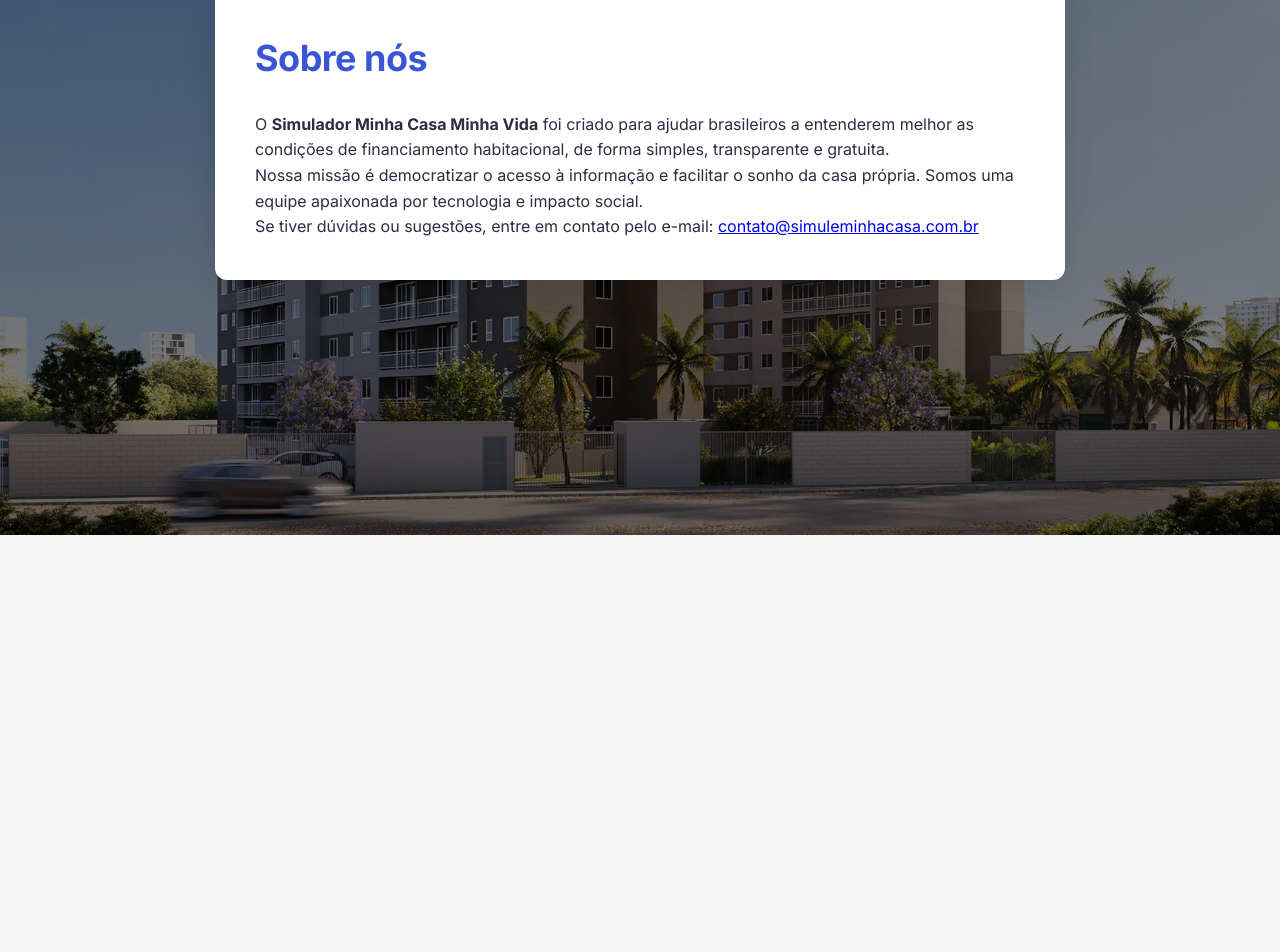
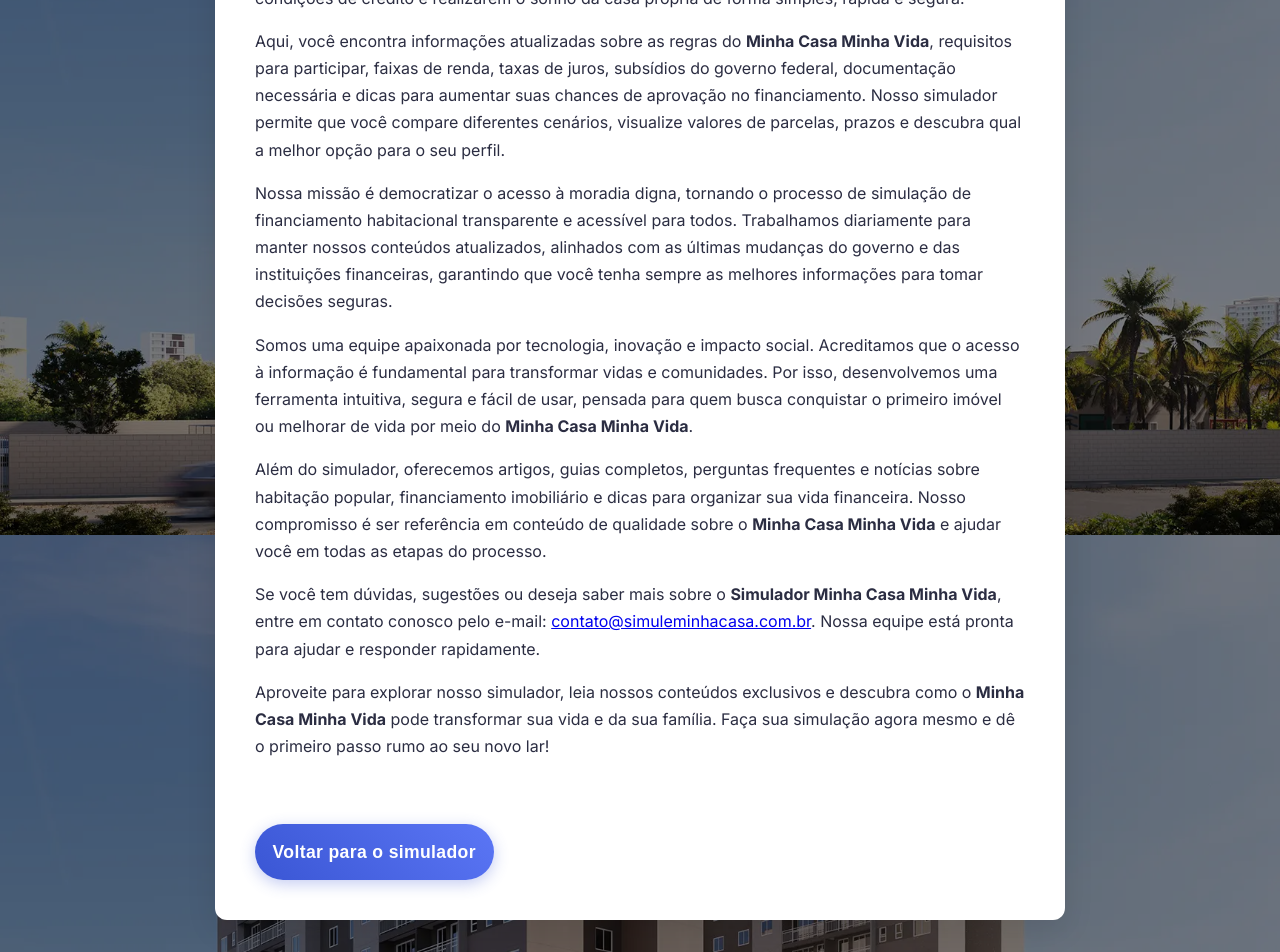
Before and after one commit to Rivas12/minhacasa-simulador-seo, a Next.js app: page /sobre in a window 1280 px wide. Shown: the part 265-1217 px from the top of the page. Before the commit the page ends 800 px from the top, so only its background shows below. Built offline with nearby package versions, Linux system fonts and the light colour scheme.

Commit message:
feat: enhance Sobre page content and add navigation button

```diff
--- a/src/pages/sobre.js
+++ b/src/pages/sobre.js
@@ -1,6 +1,9 @@
 import Head from 'next/head';
+import { useRouter } from 'next/navigation';
 
 export default function Sobre() {
+  const router = useRouter();
+
   return (
     <>
       <Head>
@@ -10,16 +13,36 @@
       </Head>
       <div className="simulator-container">
         <div className="simulator-card">
-          <h1>Sobre nós</h1>
+          <h1 className="handwritten-title">Sobre nós</h1>
+          <div className="terms-content">
             <p>
-            O <strong>Simulador Minha Casa Minha Vida</strong> foi criado para ajudar brasileiros a entenderem melhor as condições de financiamento habitacional, de forma simples, transparente e gratuita.
+                O <strong>Simulador Minha Casa Minha Vida</strong> é a principal plataforma online gratuita dedicada a facilitar o acesso ao <strong>programa Minha Casa Minha Vida</strong> em todo o Brasil. Nosso site foi criado para ajudar brasileiros de todas as regiões a entenderem como funciona o financiamento habitacional, simularem condições de crédito e realizarem o sonho da casa própria de forma simples, rápida e segura.
             </p>
             <p>
-            Nossa missão é democratizar o acesso à informação e facilitar o sonho da casa própria. Somos uma equipe apaixonada por tecnologia e impacto social.
+                Aqui, você encontra informações atualizadas sobre as regras do <strong>Minha Casa Minha Vida</strong>, requisitos para participar, faixas de renda, taxas de juros, subsídios do governo federal, documentação necessária e dicas para aumentar suas chances de aprovação no financiamento. Nosso simulador permite que você compare diferentes cenários, visualize valores de parcelas, prazos e descubra qual a melhor opção para o seu perfil.
             </p>
             <p>
-            Se tiver dúvidas ou sugestões, entre em contato pelo e-mail: <a href="mailto:contato@simuleminhacasa.com.br">contato@simuleminhacasa.com.br</a>
+                Nossa missão é democratizar o acesso à moradia digna, tornando o processo de simulação de financiamento habitacional transparente e acessível para todos. Trabalhamos diariamente para manter nossos conteúdos atualizados, alinhados com as últimas mudanças do governo e das instituições financeiras, garantindo que você tenha sempre as melhores informações para tomar decisões seguras.
             </p>
+            <p>
+                Somos uma equipe apaixonada por tecnologia, inovação e impacto social. Acreditamos que o acesso à informação é fundamental para transformar vidas e comunidades. Por isso, desenvolvemos uma ferramenta intuitiva, segura e fácil de usar, pensada para quem busca conquistar o primeiro imóvel ou melhorar de vida por meio do <strong>Minha Casa Minha Vida</strong>.
+            </p>
+            <p>
+                Além do simulador, oferecemos artigos, guias completos, perguntas frequentes e notícias sobre habitação popular, financiamento imobiliário e dicas para organizar sua vida financeira. Nosso compromisso é ser referência em conteúdo de qualidade sobre o <strong>Minha Casa Minha Vida</strong> e ajudar você em todas as etapas do processo.
+            </p>
+            <p>
+                Se você tem dúvidas, sugestões ou deseja saber mais sobre o <strong>Simulador Minha Casa Minha Vida</strong>, entre em contato conosco pelo e-mail: <a href="mailto:contato@simuleminhacasa.com.br">contato@simuleminhacasa.com.br</a>. Nossa equipe está pronta para ajudar e responder rapidamente.
+            </p>
+            <p>
+                Aproveite para explorar nosso simulador, leia nossos conteúdos exclusivos e descubra como o <strong>Minha Casa Minha Vida</strong> pode transformar sua vida e da sua família. Faça sua simulação agora mesmo e dê o primeiro passo rumo ao seu novo lar!
+            </p>
+          </div>
+            <button
+            className="simulate-button"
+            onClick={() => router.push('/')}
+            >
+            Voltar para o simulador
+            </button>
         </div>
       </div>
     </>
```
Lines whose indentation alone changed are shown as unchanged.
